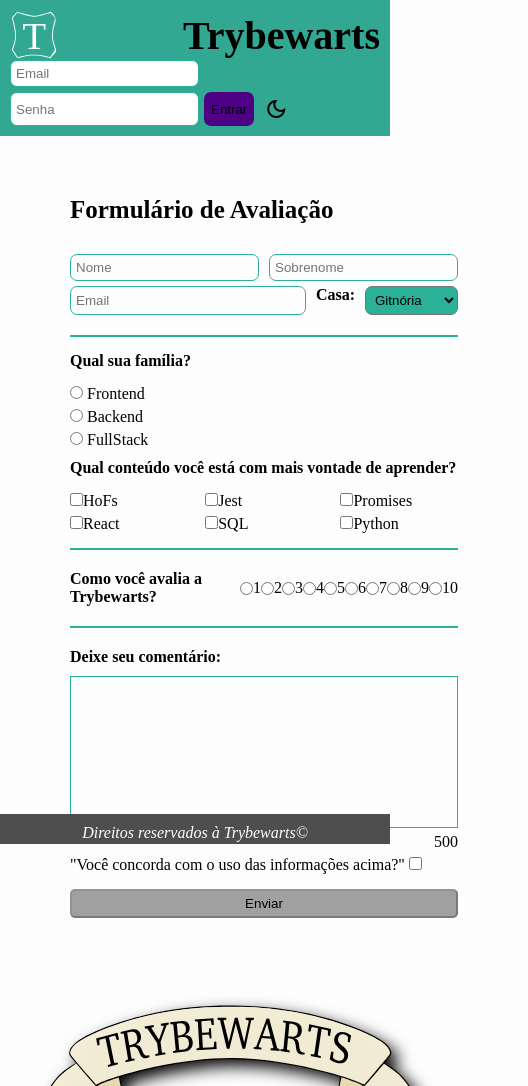
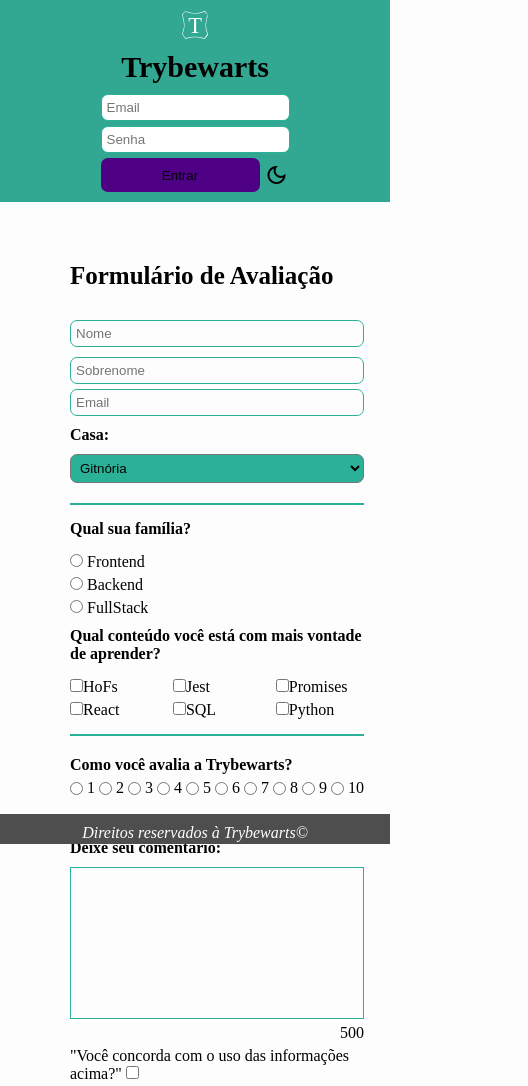
Before and after one commit to andressaribeiroo/Trybewarts, a plain HTML site: page index.html in a window 390 px wide. Shown: the top 1086 px of the page, 528 px wide, since content can reach past the window. Drawn offline with nearby package versions, Linux system fonts and the light colour scheme.

Commit message:
Projeto Finalizado

```diff
--- a/index.html
+++ b/index.html
@@ -28,10 +28,12 @@
           name="password"
           placeholder="Senha"
         />
+       <div class="btn">
         <button id="btn-login">Entrar</button>
         <div type="button" id="icon" class="material-symbols-outlined">
           dark_mode
         </div>
+       </div>
       </form>
     </header>
 
@@ -171,8 +173,8 @@
         </section>
         <hr />
         <div class="avaliacao">
+          <label id="label-rate">Como você avalia a Trybewarts?</label>
           <div class="radio">
-            <label id="label-rate">Como você avalia a Trybewarts?</label>
             <input type="radio" name="rate" id="" value="1" />1
             <input type="radio" name="rate" id="" value="2" />2
             <input type="radio" name="rate" id="" value="3" />3
--- a/style.css
+++ b/style.css
@@ -21,7 +21,6 @@
   --button-color: rgb(149, 36, 230);
   --img-shadow: rgb(130, 252, 229);
 }
-
 
 body {
   background-color: var(--primary-color);
@@ -65,6 +64,10 @@ select {
   gap: 5px;
 }
 
+.btn {
+  display: flex;
+}
+
 #btn-login {
   cursor: pointer;
   border-radius: 7px;
@@ -102,8 +105,6 @@ main {
   margin-bottom: 20px;
   color: var(--color-text);
 }
-
-
 
 .container {
   display: flex;
@@ -171,13 +172,17 @@ hr {
 }
 
 .avaliacao {
+  display: flex;
+  justify-content: space-between;
+  flex-wrap: wrap;
+  gap: 5px;
   margin: 10px 0;
 }
 
 .radio {
   display: flex;
-  justify-content: space-around;
   align-items: center;
+  gap: 4px;
 }
 
 #textarea {
@@ -223,16 +228,52 @@ hr {
   filter: drop-shadow(0.45em 0.45em 0.5em var(--img-shadow));
 }
 
-
 footer {
   width: 100%;
   text-align: center;
   font-weight: 500;
   background-color: rgb(78, 78, 78);
-  margin: 0;
   height: 30px;
   color: white;
   padding: 10px;
   bottom: 0;
   position: fixed;
 }
+
+@media screen and (max-width: 740px) {
+  .header {
+    flex-direction: column;
+    gap: 10px;
+  }
+
+  .trybewarts-login {
+    flex-direction: column;
+  }
+
+  .trybewarts-header-logo {
+    height: 30px;
+  }
+
+  #trybewarts-header-title {
+    font-size: 30px;
+  }
+
+  #btn-login {
+    flex-grow: 1;
+  }
+
+  #trybewarts-forms-logo {
+    height: 400px;
+    margin-bottom: 60px;
+  }
+}
+
+@media screen and (max-width: 460px) {
+  main {
+    margin: 0 auto;
+  }
+
+  .container {
+    flex-direction: column;
+  }
+}
```
Also changed, not shown: 2 other files.
